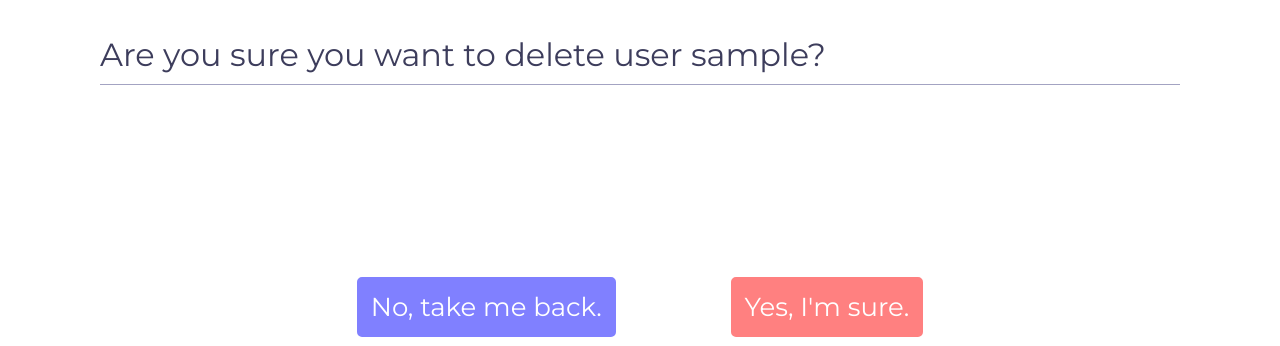
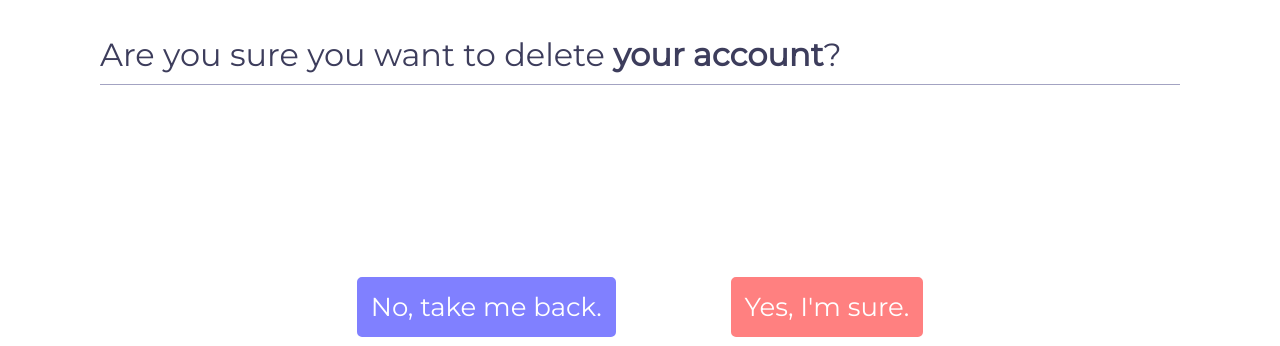
Before and after one commit to elzbietamal95/movies_app, a Django app: a page that uses accounts/templates/accounts/user_delete.html in a window 1280 px wide. Shown: the part 53-399 px from the top of the page. Run offline with Django 3.2, Linux system fonts and the light colour scheme; a user stored in the database is signed in; tables that the repository leaves empty hold one stand-in row (values such as "Sample post").

Commit message:
Message informing about deleting own account added

```diff
--- a/accounts/templates/accounts/user_delete.html
+++ b/accounts/templates/accounts/user_delete.html
@@ -3,7 +3,11 @@
 {% block title %}Delete {{ user_to_delete.username }}{% endblock %}
 
 {% block content %}
-    <h1>Are you sure you want to delete user {{ user_to_delete.username }}?</h1>
+    {% if user == user_to_delete %}
+        <h1>Are you sure you want to delete <strong>your account</strong>?</h1>
+    {% else %}
+        <h1>Are you sure you want to delete user {{ user_to_delete.username }}?</h1>
+    {% endif %}
     <div class="user-delete-or-not">
         <a href="{% url 'accounts:user-list' %}" class="warning">No, take me back.</a>
         <form action="{% url 'accounts:user-delete' user_to_delete.username %}" method="post" class="delete-user">
```
Also changed, not shown: 1 other file.
